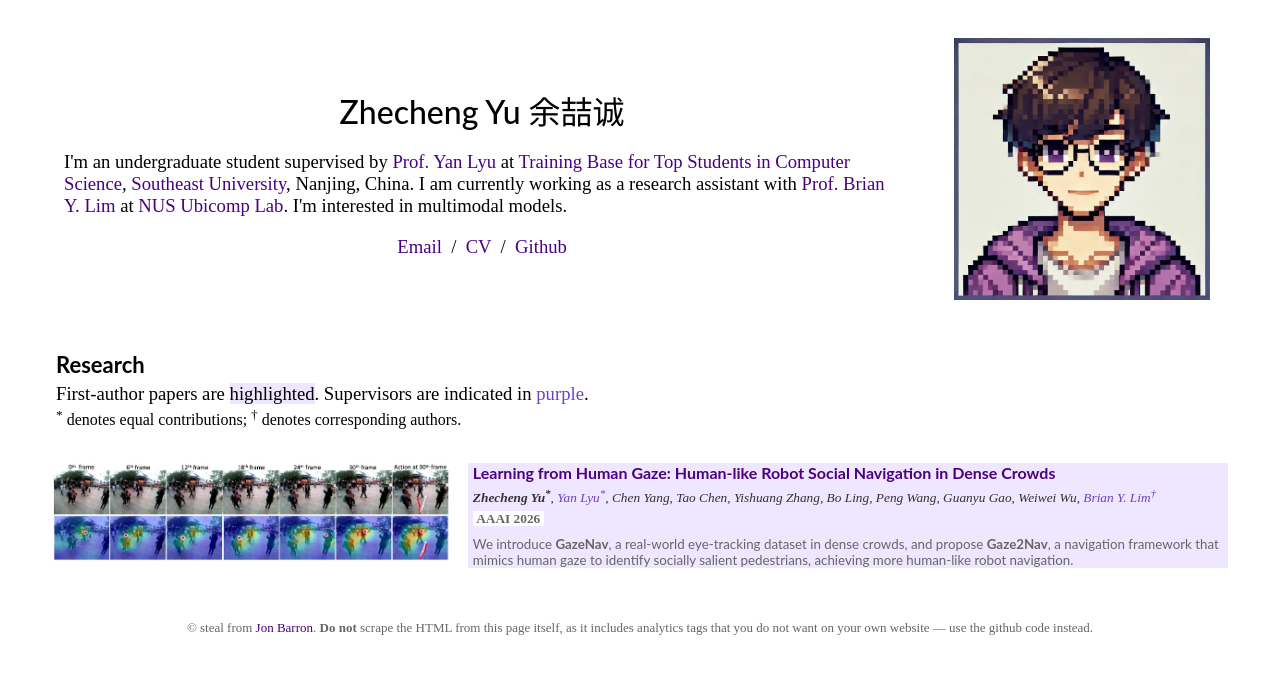
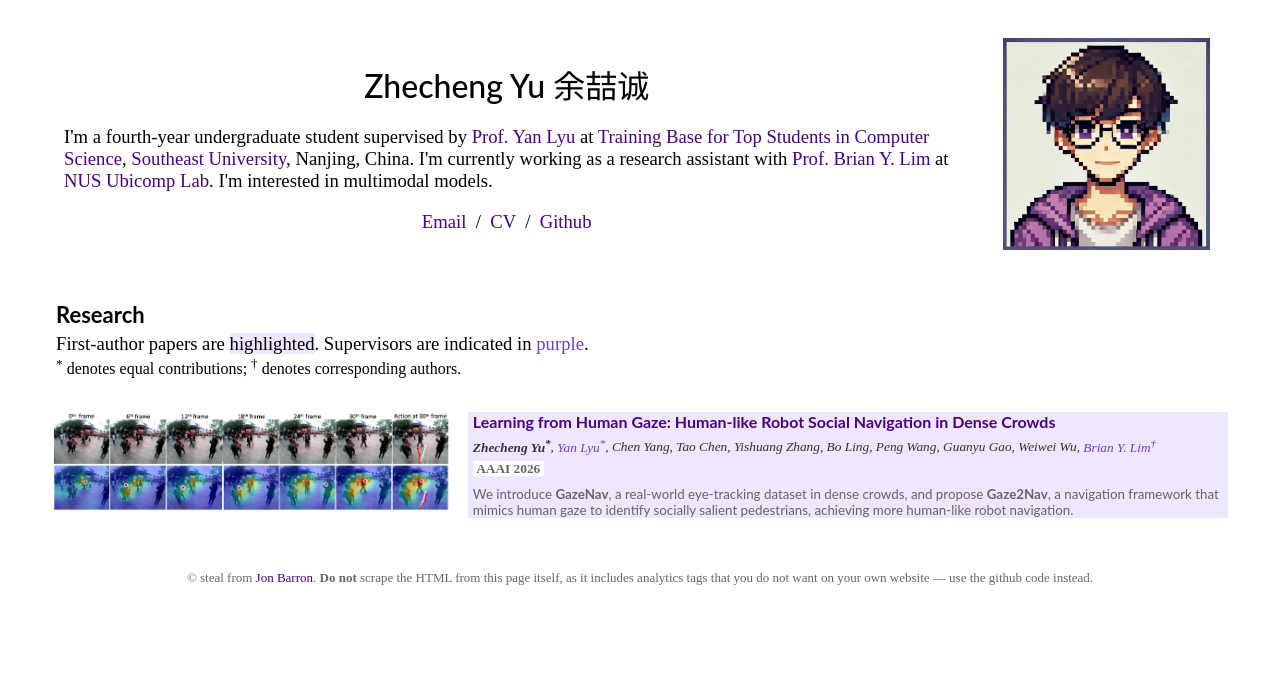
Before and after one commit to Polluxiaga/polluxiaga.github.io, a plain HTML site: page index.html in a window 1280 px wide. Drawn offline with Linux system fonts and the light colour scheme.

Commit message:
edit bio

```diff
--- a/index.html
+++ b/index.html
@@ -31,11 +31,11 @@
                       <span style="font-family: Lato, Verdana, Helvetica, sans-serif;">Zhecheng Yu</span> 余喆诚
                     </p>
                     <p>
-                      I'm an undergraduate student supervised by
+                      I'm a fourth-year undergraduate student supervised by
                       <a href='https://scholar.google.com/citations?user=60XG9FIAAAAJ&hl=en'>Prof. Yan Lyu</a>
                       at <a href='https://cs.seu.edu.cn/bajian/'>Training Base for Top Students in Computer Science</a>,
                       <a href='https://www.seu.edu.cn/'>Southeast University</a>, Nanjing, China.
-                      I am currently working as a research assistant with
+                      I'm currently working as a research assistant with
                       <a href='https://scholar.google.com/citations?user=_bza0AoAAAAJ&hl=zh-CN'>Prof. Brian Y. Lim</a>
                       at <a href='https://research.nus.edu.sg/ubicomplab/'>NUS Ubicomp Lab</a>.
                       I'm interested in multimodal models.
@@ -49,7 +49,7 @@
                   </td>
 
                   <!-- 右侧：头像 -->
-                  <td style="padding:2.5%;width:25%;max-width:25%">
+                  <td style="padding:2.5%;width:20%;max-width:20%">
                     <a href="images/photo.jpg">
                       <img style="width:100%;max-width:100%;object-fit: cover; border-radius: 50%;" alt="profile photo" src="images/photo.jpg" class="hoverZoomLink">
                     </a>
@@ -89,10 +89,9 @@
                   <td colspan="2" style="padding:0">
 
                     <!-- PAPER ENTRY: GazeNav -->
-                    <!-- 注意：这里包含了交互逻辑 onmouseover/onmouseout -->
+                    <!-- 交互逻辑 onmouseover/onmouseout -->
                     <div class="paper-entry" onmouseover="gazenav_start()" onmouseout="gazenav_stop()">
 
-                      <!-- 必须把配套的 JS 放回来，否则悬停不生效 -->
                       <script type="text/javascript">
                         function gazenav_start() { document.getElementById('gazenav_arch').style.opacity = "1"; }
                         function gazenav_stop() { document.getElementById('gazenav_arch').style.opacity = "0"; }
@@ -131,7 +130,7 @@
                           <span style="background-color: #ffffff">&nbsp;AAAI 2026&nbsp;</span>
                         </span>
 
-                        <!-- 摘要 -->
+                        <!-- tldr -->
                         <span class="tldr">
                           We introduce <strong>GazeNav</strong>, a real-world eye-tracking dataset in dense crowds, and propose <strong>Gaze2Nav</strong>, a navigation framework that mimics human gaze to identify socially salient pedestrians, achieving more human-like robot navigation.
                         </span>
```
